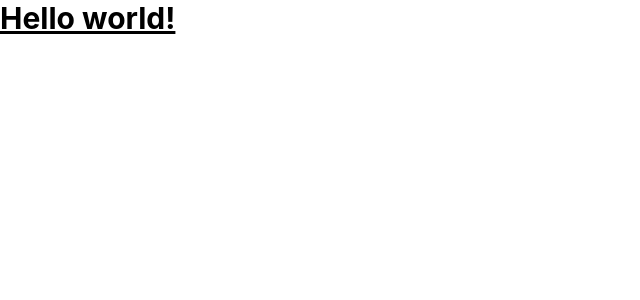
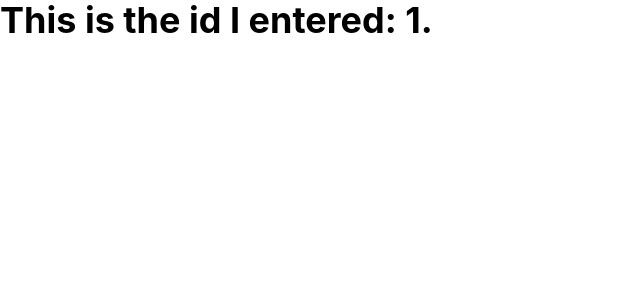
Before and after one commit to tryexperimenter/app, a React (Create React App) app: page /log/1 in a window 1280 px wide. Shown: the top 300 px of the page, without its empty margins (0-640 px from the left). Built offline with nearby package versions, Linux system fonts and the light colour scheme.

Commit message:
Add in basic Experimenter Log and page not found.

```diff
--- a/package.json
+++ b/package.json
@@ -8,6 +8,7 @@
     "@testing-library/user-event": "^13.5.0",
     "react": "^18.2.0",
     "react-dom": "^18.2.0",
+    "react-router-dom": "^6.9.0",
     "react-scripts": "5.0.1",
     "web-vitals": "^2.1.4"
   },
--- a/src/App.js
+++ b/src/App.js
@@ -1,14 +1,21 @@
 import React, { Component } from "react";
+import { BrowserRouter, Routes, Route } from "react-router-dom";
+import ExperimenterLog  from "components/ExperimenterLog";
+import URLNotFound from "components/URLNotFound";
 
 class App extends Component {
   render() {
     return (
-      <h1 className="text-3xl font-bold underline">
-        Hello world!
-      </h1>
+      <div>
+        <BrowserRouter>
+          <Routes>
+            <Route path="/log/:id" element={<ExperimenterLog />} />
+            <Route path="*" element={<URLNotFound />} />
+          </Routes>
+        </BrowserRouter>
+      </div>
     );
   }
 }
 
-
 export default App;
--- /dev/null
+++ b/src/components/ExperimenterLog.js
@@ -0,0 +1,12 @@
+import React from "react";
+import { useParams } from "react-router-dom"
+
+export default function ExperimenterLog() {
+  const { id } = useParams()
+
+  return (
+    <h2 class="text-4xl font-bold mb-2 text-black">
+    This is the id I entered: {id}.
+    </h2>
+  )
+}
--- /dev/null
+++ b/src/components/URLNotFound.js
@@ -0,0 +1,25 @@
+import React from "react";
+
+const URLNotFound = () => {
+  return (
+    <html>
+      {/* Background */}
+      <div class="bg-black relative overflow-hidden h-screen">
+
+        {/* Content */}
+        <div class="container mx-auto px-6 md:px-12 relative z-10 flex items-center py-32 xl:py-40">
+          <div class="lg:w-3/5 xl:w-2/5 flex flex-col items-start relative z-10">
+            <h1 class="font-bold text-6xl sm:text-7xl text-white leading-tight mt-4">
+              Page Not Found :(
+            </h1>
+            <p class="content-text text-lg mt-6 text-white">
+              Sorry, but we don't recognize the page you're trying to visit.
+            </p>
+          </div>
+        </div>
+      </div>
+    </html>
+  );
+};
+
+export default URLNotFound;
```
Also changed, not shown: 1 other file (tests, documents, lock files or other folders).
